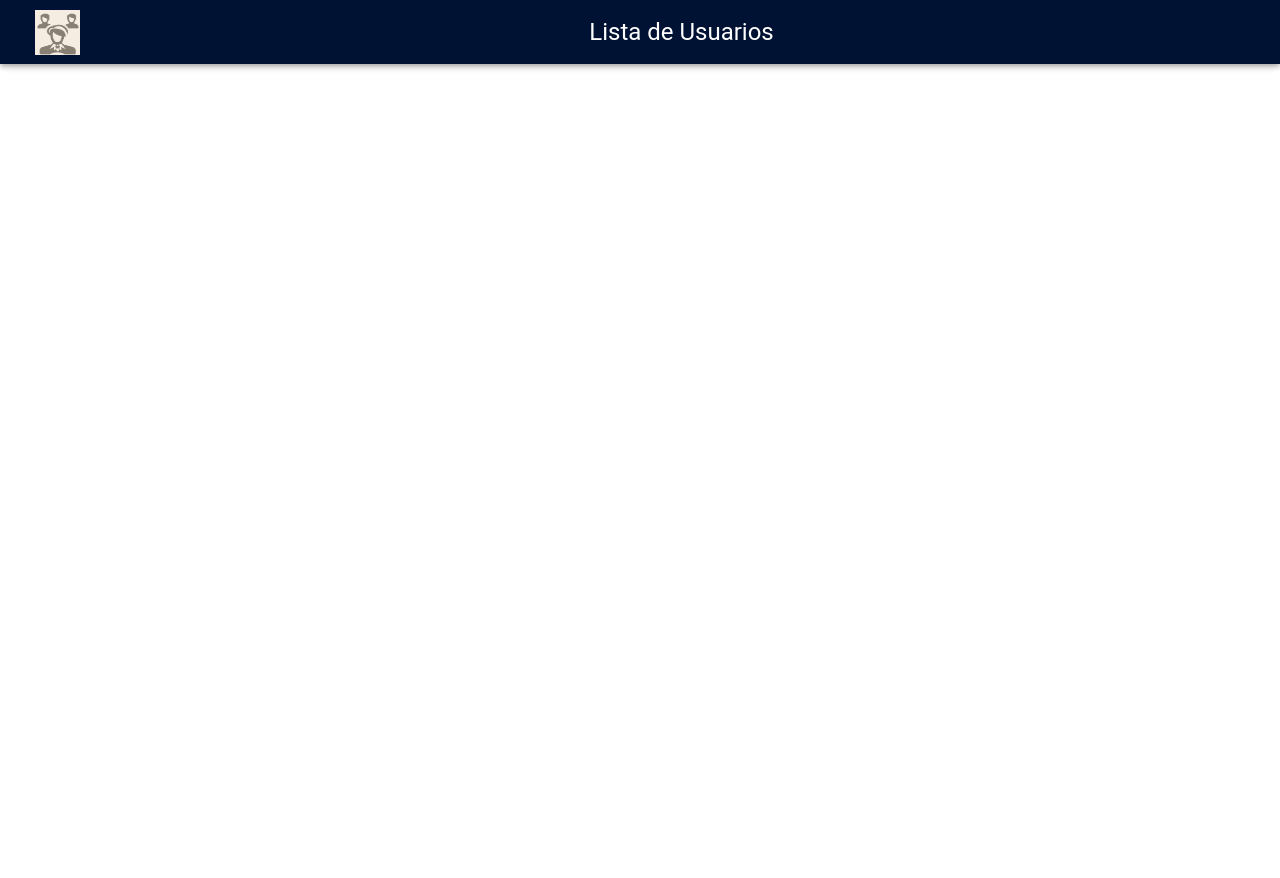
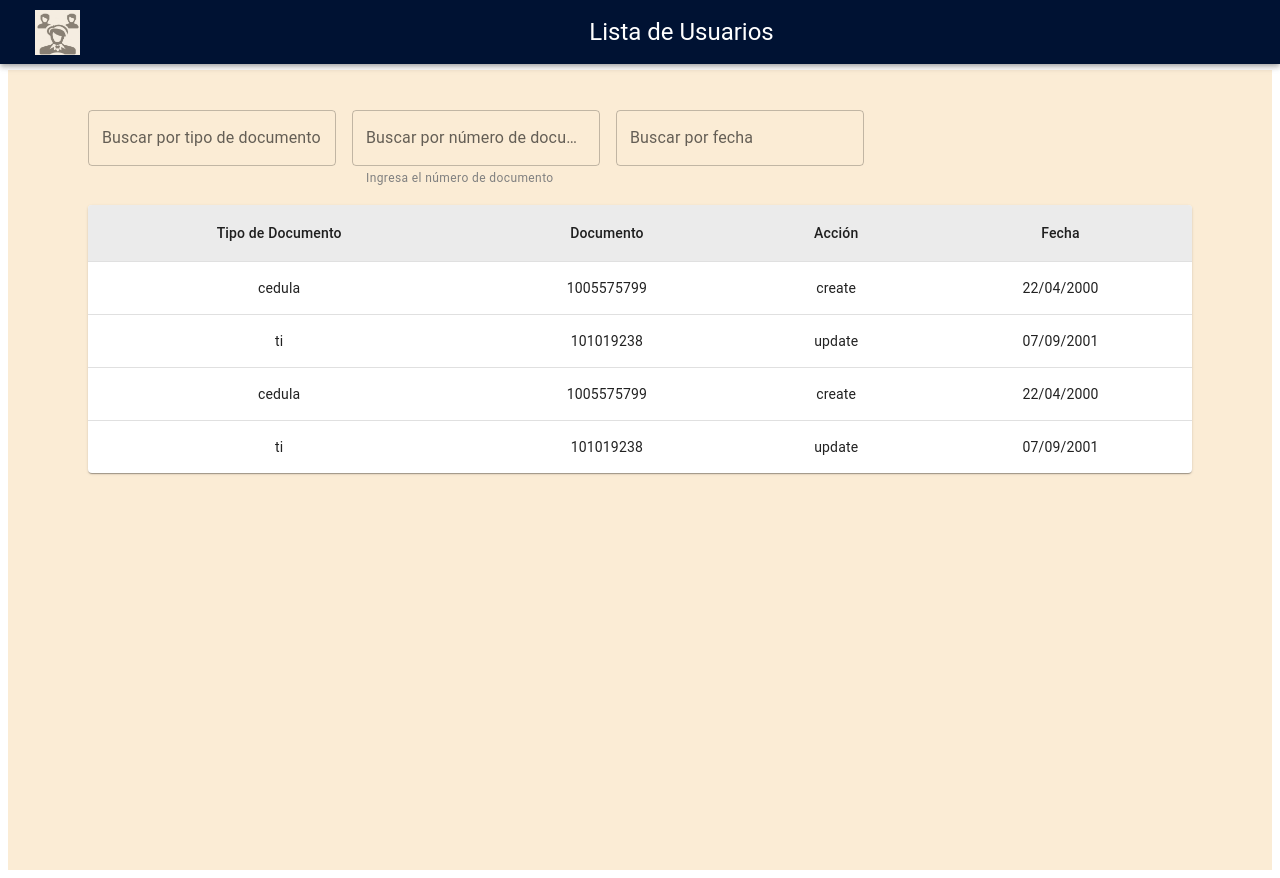
Before and after one commit to Yumpaz/Dise-o2FrontEnd, a React (Create React App) app: page /Logs in a window 1280 px wide. Before the commit this address had no page. Before the commit the page ends 800 px from the top, so only its background shows below. Built offline with nearby package versions, Linux system fonts and the light colour scheme.

Commit message:
Estructura Base de Logs

```diff
--- a/src/Layout.jsx
+++ b/src/Layout.jsx
@@ -6,6 +6,7 @@ import { Box } from '@mui/material';
 
 const Layout = (props) => {
   const [isSidebarOpen, setSidebarOpen] = useState(false);
+  const [HeaderText, setHeaderText] = useState("Lista de Usuarios")
 
   const openSidebar = () => {
     setSidebarOpen(true);
@@ -15,10 +16,18 @@ const Layout = (props) => {
     setSidebarOpen(false);
   };
 
+  const onUserList = () => {
+    setHeaderText("Lista de Usuarios");
+  }
+
+  const onLogList = () => {
+    setHeaderText("Historial de Logs");
+  }
+
   return (
-    <Box sx={{ background: "#FBECD5" }}>
-      <Header onSidebarToggle={openSidebar} />
-      <Sidebar isOpen={isSidebarOpen} onClose={closeSidebar} />
+    <Box minHeight= '100vh' sx={{ background: "#FBECD5" }}>
+      <Header onSidebarToggle={openSidebar} texto={HeaderText} />
+      <Sidebar isOpen={isSidebarOpen} onClose={closeSidebar} onUser={onUserList} onLog={onLogList}/>
       <Container sx={{ marginTop: "70px"}} >{props.children}</Container>
     </Box>
   );
--- a/src/components/App.jsx
+++ b/src/components/App.jsx
@@ -1,6 +1,7 @@
 import React from "react";
 import Layout from "../Layout";
 import UserList from "../pages/UserList";
+import LogList from "../pages/LogList";
 import { BrowserRouter as Router, Routes, Route } from "react-router-dom"
 
 const App = () => {
@@ -9,6 +10,7 @@ const App = () => {
       <Layout>
         <Routes>
           <Route path ="/" element ={<UserList />}/>
+          <Route path ="/Logs" element ={<LogList />}/>
         </Routes>
       </Layout>
     </Router>
--- a/src/components/Header.jsx
+++ b/src/components/Header.jsx
@@ -2,7 +2,7 @@ import React from "react";
 import { AppBar, Toolbar, Typography, Button } from "@mui/material";
 import PageIconMini from "./images/pageiconmini.png";
 
-const Header = ({ onSidebarToggle }) => {
+const Header = ({ onSidebarToggle, texto }) => {
   return (
     <AppBar position="fixed">
       <Toolbar
@@ -25,7 +25,7 @@ const Header = ({ onSidebarToggle }) => {
           <img src={PageIconMini} alt="Icono De Página" width="45" height="45" />
         </Button>
         <Typography variant="h5" sx={{ margin: "auto" }}>
-          Lista de Usuarios
+          {texto}
         </Typography>
       </Toolbar>
     </AppBar>
--- a/src/components/Sidebar.jsx
+++ b/src/components/Sidebar.jsx
@@ -5,7 +5,7 @@ import HistoryIcon from "@mui/icons-material/History";
 import PageIcon from "./images/pageicon.png";
 import { useNavigate } from "react-router-dom";
 
-const Sidebar = ({ isOpen, onClose }) => {
+const Sidebar = ({ isOpen, onClose, onUser, onLog }) => {
   const navigate = useNavigate()
 
   return (
@@ -60,7 +60,7 @@ const Sidebar = ({ isOpen, onClose }) => {
                 color: "white",
               },
             }}
-            onClick={() => {navigate("/"); onClose()}}
+            onClick={() => {navigate("/"); onUser(); onClose()}}
           >
             <Typography sx={{ fontWeight: "bold", color: "black" }}>
               Lista de Usuarios
@@ -100,7 +100,7 @@ const Sidebar = ({ isOpen, onClose }) => {
                 color: "white",
               },
             }}
-            onClick={() => {navigate("/Modal"); onClose()}}
+            onClick={() => {navigate("/Logs"); onLog(); onClose()}}
           >
             <Typography sx={{ fontWeight: "bold", color: "black" }}>
               Historial de Logs
--- a/src/components/UserForm.jsx
+++ b/src/components/UserForm.jsx
@@ -282,7 +282,7 @@ const UserForm = ({ onClose, isnew, name, secondname, lastname, doctype, docnumb
               sx={{
                 "& label": { color: "white" },
                 "& input": { color: "white" },
-                "& .MuiFormHelperText-root": { color: "grey" },
+                "& .MuiFormHelperText-root": {color: "grey"},
               }}
             />
             <TextField
--- /dev/null
+++ b/src/datalogs.js
@@ -0,0 +1,32 @@
+const logList = [
+    {
+      id: "1",
+      doctype: "cedula",
+      docnumber: "1005575799",
+      action: "create",
+      date: "22/04/2000",
+    },
+    {
+      id: "2",
+      doctype: "ti",
+      docnumber: "101019238",
+      action: "update",
+      date: "07/09/2001",
+    },
+    {
+      id: "3",
+      doctype: "cedula",
+      docnumber: "1005575799",
+      action: "create",
+      date: "22/04/2000",
+    },
+    {
+      id: "4",
+      doctype: "ti",
+      docnumber: "101019238",
+      action: "update",
+      date: "07/09/2001",
+    },
+];
+
+export default logList;
--- /dev/null
+++ b/src/pages/LogList.jsx
@@ -0,0 +1,81 @@
+import React, { useState } from "react";
+import Table from "@mui/material/Table";
+import TableBody from "@mui/material/TableBody";
+import TableCell from "@mui/material/TableCell";
+import TableContainer from "@mui/material/TableContainer";
+import TableHead from "@mui/material/TableHead";
+import TableRow from "@mui/material/TableRow";
+import Paper from "@mui/material/Paper";
+import Container from "@mui/material/Container";
+import { Stack, TextField } from "@mui/material";
+import dataList from "../datalogs"
+
+const LogList = () => {
+    const logs = dataList;
+    const [searchDocNumber, setsearchDocNumber] = useState("")
+    const [isValidDocNumber, setIsValidDocNumber] = useState(true)
+    const filteredRows = logs.filter((log) => {
+      return (
+        log.docnumber.includes(searchDocNumber)
+      );
+    });
+
+    const handleDocNumberChange = (e) => {
+        const newDocnumber = e.target.value;
+        setsearchDocNumber(newDocnumber);
+        setIsValidDocNumber(/^\d+$/.test(newDocnumber) && newDocnumber.length <= 10);
+    }
+
+    return (
+      <Container sx={{ paddingTop: 5 }}>
+        <Stack direction="row" spacing={2} sx={{ marginBottom: 2 }}>
+          <TextField
+            label="Buscar por tipo de documento"
+            variant="outlined"
+            value={""}
+          />
+          <TextField
+            label="Buscar por número de documento"
+            variant="outlined"
+            error={isValidDocNumber === false}
+            value={searchDocNumber}
+            helperText={isValidDocNumber ? "Ingresa el número de documento" : "Solo números y no mayor a 10 caracteres"}
+            onChange={handleDocNumberChange}
+            sx = {{"& .MuiFormHelperText-root": { color: "grey" }}}
+          />
+          <TextField
+            label="Buscar por fecha"
+            variant="outlined"
+            value={""}
+          />
+        </Stack>
+        <TableContainer component={Paper}>
+          <Table sx={{ minWidth: 650 }} aria-label="simple table">
+            <TableHead sx={{background: "#EBEBEB"}}>
+              <TableRow>
+                <TableCell align="center">Tipo de Documento</TableCell>
+                <TableCell align="center">Documento</TableCell>
+                <TableCell align="center">Acción</TableCell>
+                <TableCell align="center">Fecha</TableCell>
+              </TableRow>
+            </TableHead>
+            <TableBody>
+              {filteredRows.map((row) => (
+                <TableRow
+                  key={row.doc}
+                  sx={{ "&:last-child td, &:last-child th": { border: 0 } }}
+                >
+                  <TableCell align="center">{row.doctype}</TableCell>
+                  <TableCell align="center">{row.docnumber}</TableCell>
+                  <TableCell align="center">{row.action}</TableCell>
+                  <TableCell align="center">{row.date}</TableCell>
+                </TableRow>
+              ))}
+            </TableBody>
+          </Table>
+        </TableContainer>
+      </Container>
+    );
+  };
+
+  export default LogList;
```
